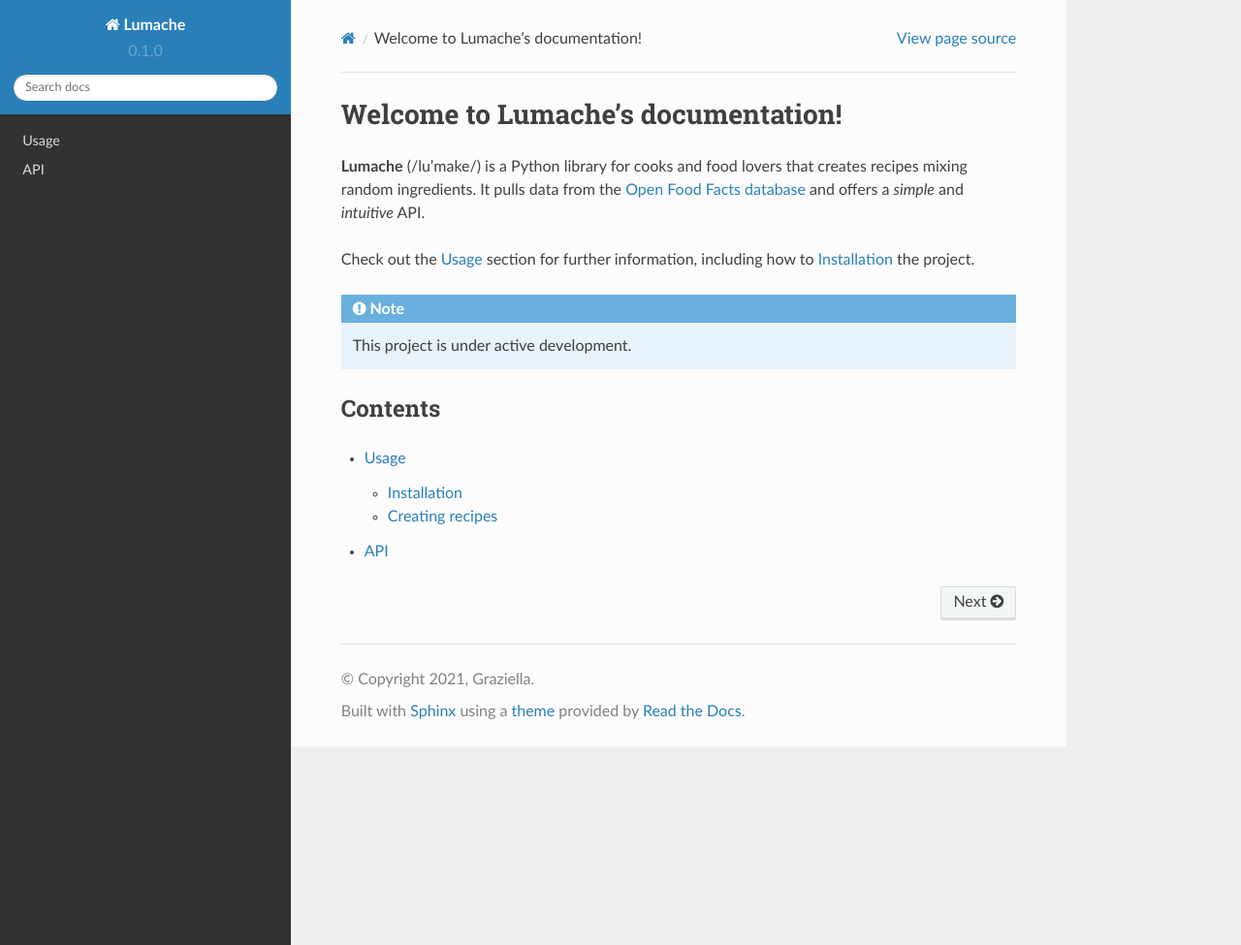
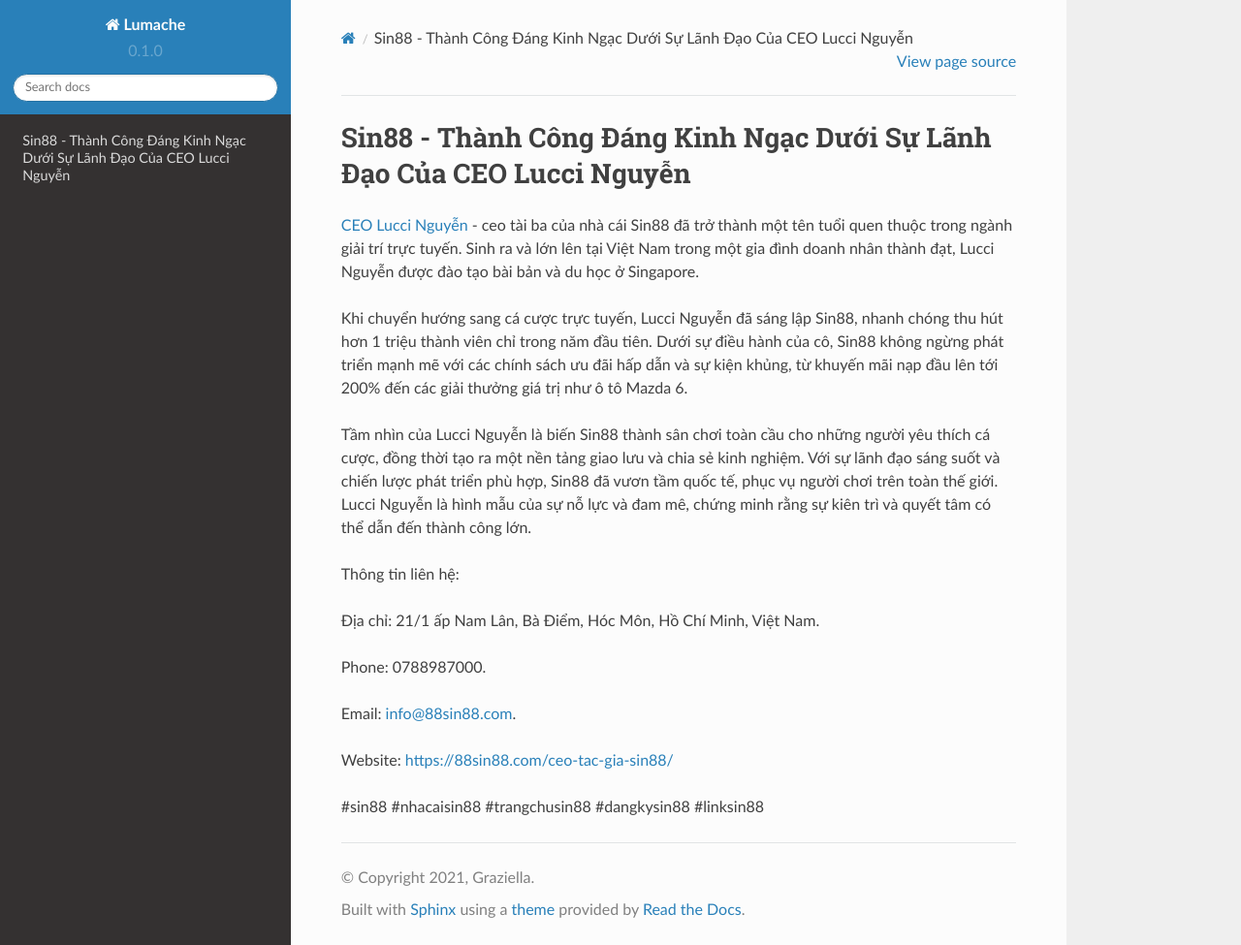
Before and after one commit to nhattuong947/ceotacgiasin88, a Sphinx documentation site: the page built from docs/source/index.rst, in a window 1280 px wide and 975 px high. Shown: the whole window at 97% size. Built offline with Sphinx 7.4.7 and the Read the Docs theme 2.0.0, drawn with Linux system fonts in a browser that asks for light colours.

Commit message:
Update index.rst

```diff
--- a/docs/source/index.rst
+++ b/docs/source/index.rst
@@ -1,22 +1,20 @@
-Welcome to Lumache's documentation!
+Sin88 - Thành Công Đáng Kinh Ngạc Dưới Sự Lãnh Đạo Của CEO Lucci Nguyễn
 ===================================
 
-**Lumache** (/lu'make/) is a Python library for cooks and food lovers
-that creates recipes mixing random ingredients.
-It pulls data from the `Open Food Facts database <https://world.openfoodfacts.org/>`_
-and offers a *simple* and *intuitive* API.
+`CEO Lucci Nguyễn <https://88sin88.com/ceo-tac-gia-sin88/>`_ - ceo tài ba của nhà cái Sin88 đã trở thành một tên tuổi quen thuộc trong ngành giải trí trực tuyến. Sinh ra và lớn lên tại Việt Nam trong một gia đình doanh nhân thành đạt, Lucci Nguyễn được đào tạo bài bản và du học ở Singapore.
 
-Check out the :doc:`usage` section for further information, including
-how to :ref:`installation` the project.
+Khi chuyển hướng sang cá cược trực tuyến, Lucci Nguyễn đã sáng lập Sin88, nhanh chóng thu hút hơn 1 triệu thành viên chỉ trong năm đầu tiên. Dưới sự điều hành của cô, Sin88 không ngừng phát triển mạnh mẽ với các chính sách ưu đãi hấp dẫn và sự kiện khủng, từ khuyến mãi nạp đầu lên tới 200% đến các giải thưởng giá trị như ô tô Mazda 6.
 
-.. note::
+Tầm nhìn của Lucci Nguyễn là biến Sin88 thành sân chơi toàn cầu cho những người yêu thích cá cược, đồng thời tạo ra một nền tảng giao lưu và chia sẻ kinh nghiệm. Với sự lãnh đạo sáng suốt và chiến lược phát triển phù hợp, Sin88 đã vươn tầm quốc tế, phục vụ người chơi trên toàn thế giới. Lucci Nguyễn là hình mẫu của sự nỗ lực và đam mê, chứng minh rằng sự kiên trì và quyết tâm có thể dẫn đến thành công lớn.
 
-   This project is under active development.
+Thông tin liên hệ:
 
-Contents
---------
+Địa chỉ: 21/1 ấp Nam Lân, Bà Điểm, Hóc Môn, Hồ Chí Minh, Việt Nam.
 
-.. toctree::
+Phone: 0788987000.
 
-   usage
-   api
+Email: info@88sin88.com.
+
+Website: https://88sin88.com/ceo-tac-gia-sin88/
+
+#sin88 #nhacaisin88 #trangchusin88 #dangkysin88 #linksin88
```
